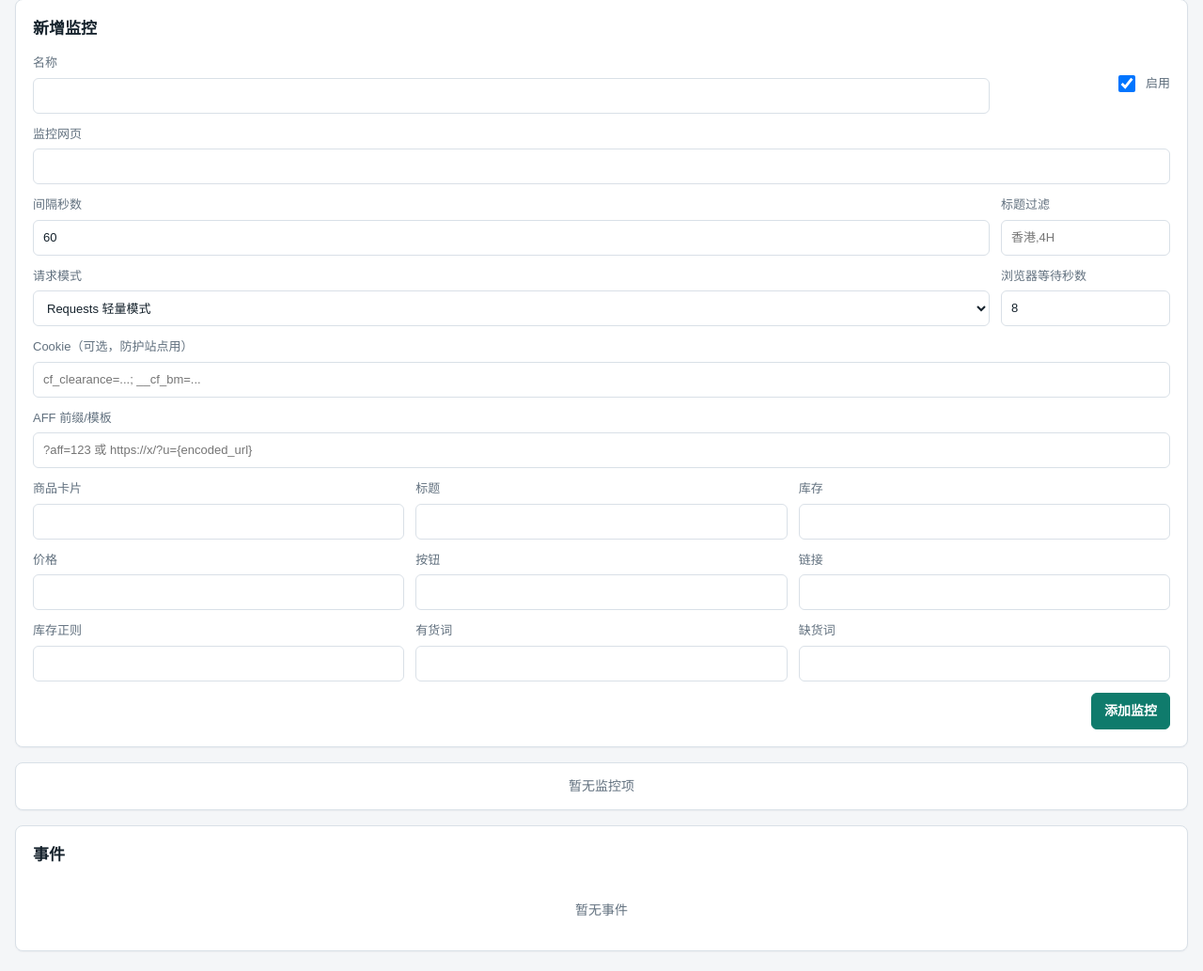
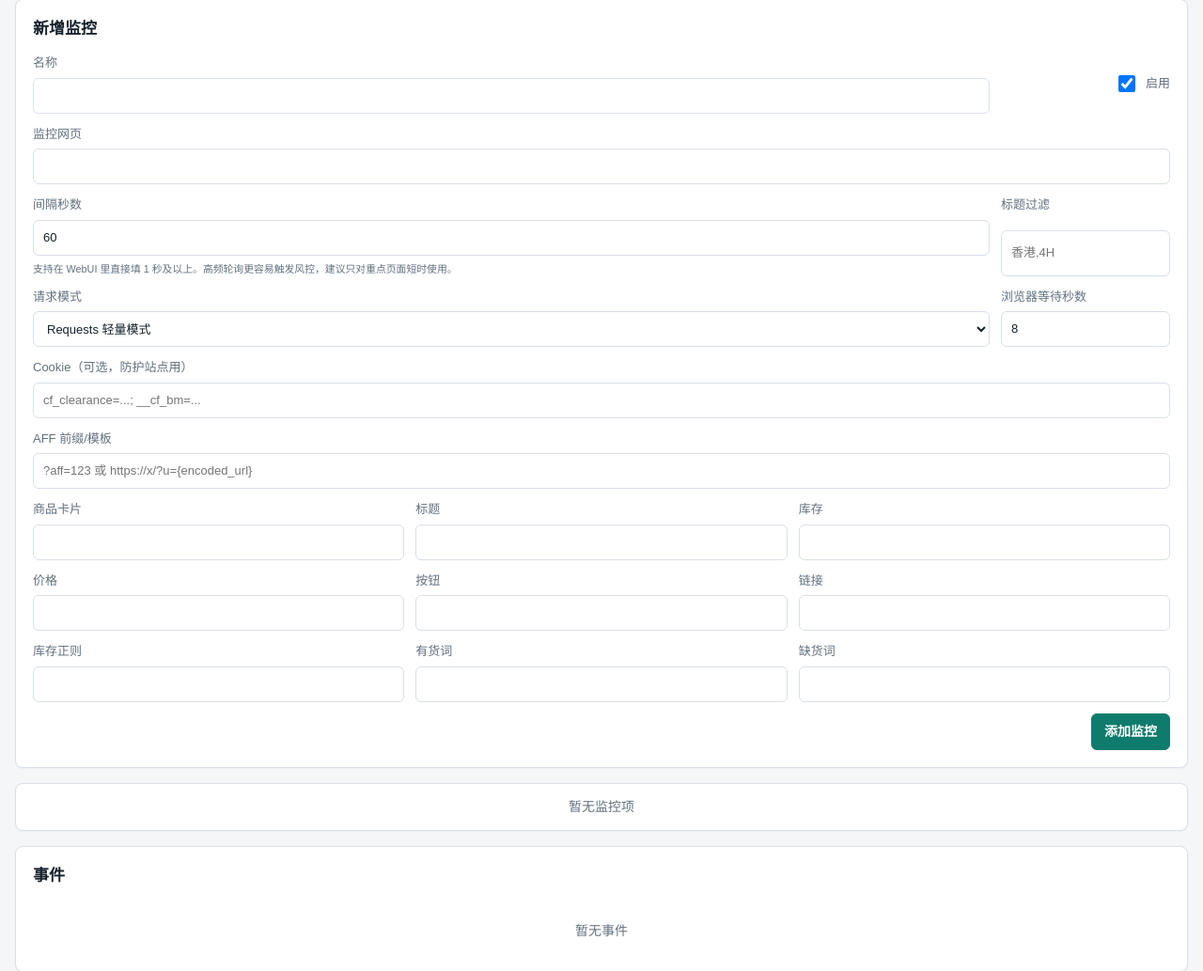
Before and after one commit to fengbule/hykucun, a Python web app: template templates/index.html in a window 1280 px wide. Shown: the part 352-1385 px from the top of the page at 94% size. Run offline with Jinja, Linux system fonts and the light colour scheme; the template is opened without the code that fills it, so the values that code supplies are empty.

Commit message:
feat(ui): allow 1-second interval input in WebUI

```diff
--- a/templates/index.html
+++ b/templates/index.html
@@ -89,7 +89,8 @@
         <div class="form-row two">
           <label>
             间隔秒数
-            <input type="number" min="10" name="interval_seconds" value="{{ edit_monitor.interval_seconds if edit_monitor else 60 }}">
+            <input type="number" min="1" step="1" name="interval_seconds" value="{{ edit_monitor.interval_seconds if edit_monitor else 60 }}">
+            <small>支持在 WebUI 里直接填 1 秒及以上。高频轮询更容易触发风控，建议只对重点页面短时使用。</small>
           </label>
           <label>
             标题过滤
```
